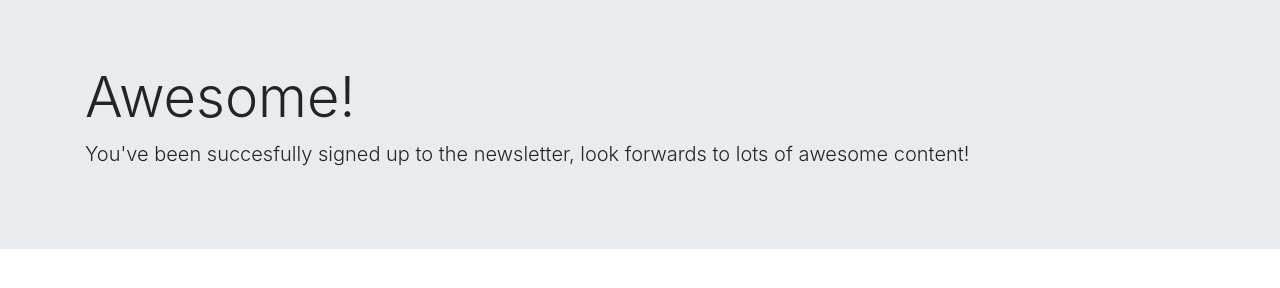
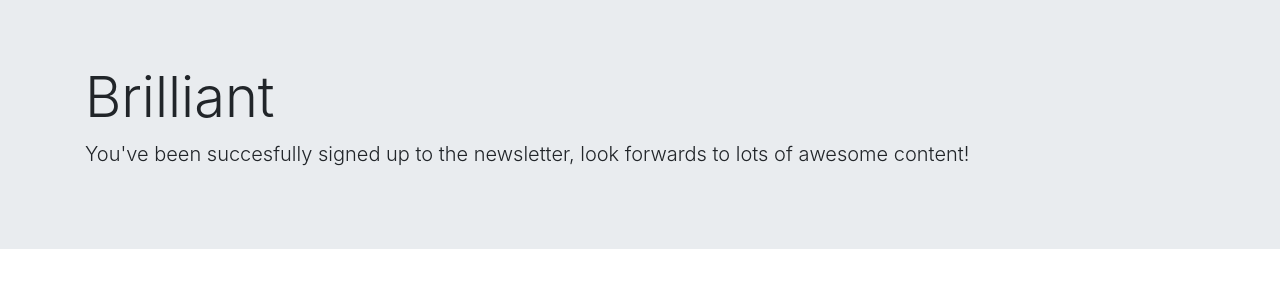
Before and after one commit to Akankshavi/Newsletter, a website: page success.html in a window 1280 px wide. Drawn offline with nearby package versions, Linux system fonts and the light colour scheme.

Commit message:
Changed success page h1

```diff
--- a/success.html
+++ b/success.html
@@ -8,7 +8,7 @@
   <body>
     <div class="jumbotron jumbotron-fluid">
   <div class="container">
-    <h1 class="display-4">Awesome!</h1>
+    <h1 class="display-4">Brilliant</h1>
     <p class="lead">You've been succesfully signed up to the newsletter, look forwards to lots of awesome content!</p>
   </div>
 </div>
```
Also changed, not shown: 1 other file.
